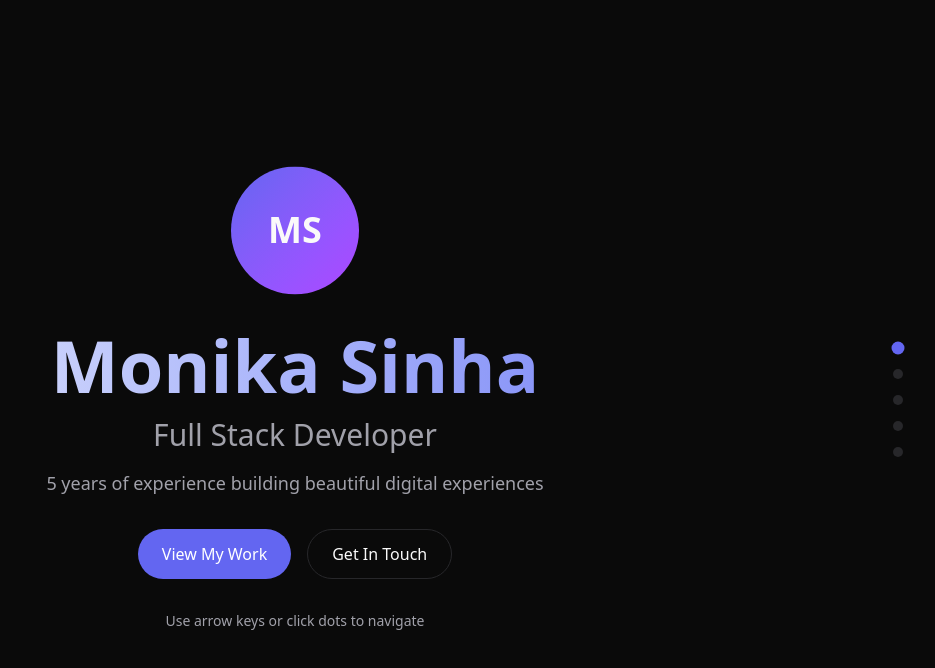
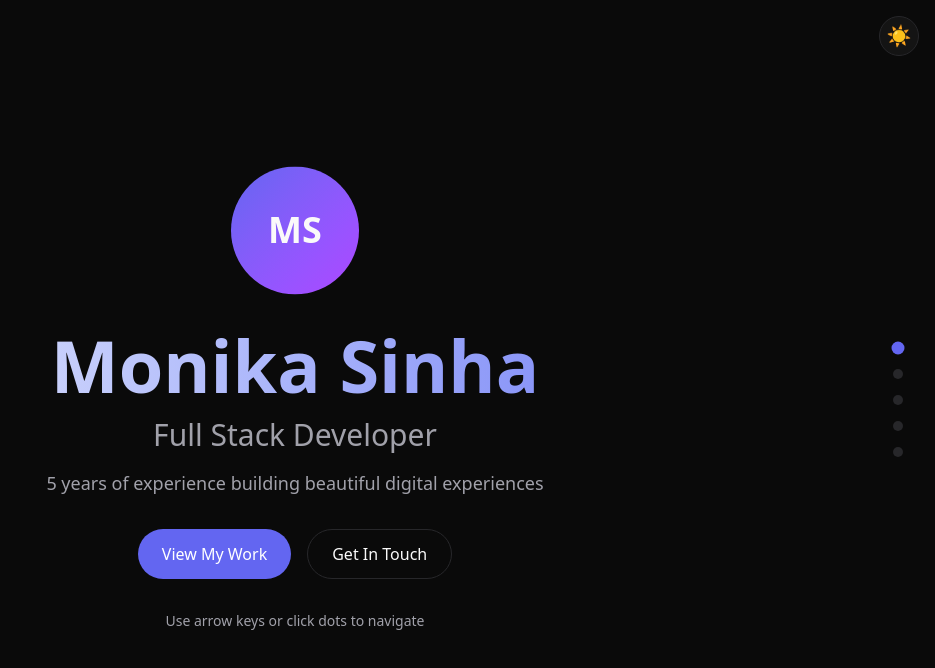
Before and after one commit to ayesha-unicorn/my-portfolio, a Next.js app: page / in a window 1280 px wide. Shown: the top 668 px of the page, without its empty margins (345-1280 px from the left). Built offline with nearby package versions, Linux system fonts and the light colour scheme.

Commit message:
Add light theme with toggle button

```diff
--- a/app/globals.css
+++ b/app/globals.css
@@ -9,6 +9,22 @@
   --accent: #6366f1;
   --accent-hover: #818cf8;
   --border: #27272a;
+}
+
+[data-theme="light"] {
+  --bg-primary: #fafafa;
+  --bg-secondary: #ffffff;
+  --bg-tertiary: #f4f4f5;
+  --text-primary: #18181b;
+  --text-secondary: #52525b;
+  --accent: #6366f1;
+  --accent-hover: #4f46e5;
+  --border: #e4e4e7;
+}
+
+[data-theme="light"] body {
+  background: var(--bg-primary);
+  color: var(--text-primary);
 }
 
 @theme inline {
--- a/app/page.tsx
+++ b/app/page.tsx
@@ -41,9 +41,18 @@ const projects = [
 
 export default function Home() {
   const [activeScene, setActiveScene] = useState("hero");
+  const [theme, setTheme] = useState("dark");
   const activeSceneRef = useRef("hero");
   const touchStartX = useRef(0);
   const touchStartY = useRef(0);
+
+  useEffect(() => {
+    document.documentElement.setAttribute("data-theme", theme);
+  }, [theme]);
+
+  const toggleTheme = useCallback(() => {
+    setTheme((prev) => (prev === "dark" ? "light" : "dark"));
+  }, []);
 
   const goToScene = useCallback((index: number) => {
     const safeIndex = Math.max(0, Math.min(index, scenes.length - 1));
@@ -106,6 +115,15 @@ export default function Home() {
           />
         ))}
       </nav>
+
+      {/* Theme Toggle */}
+      <button
+        onClick={toggleTheme}
+        className="fixed top-4 right-4 w-10 h-10 rounded-full bg-[var(--bg-secondary)] border border-[var(--border)] flex items-center justify-center text-xl cursor-pointer z-50 transition-colors hover:border-[var(--accent)]"
+        aria-label="Toggle theme"
+      >
+        {theme === "dark" ? "☀️" : "🌙"}
+      </button>
 
       {/* Hero Scene */}
       <section
```
